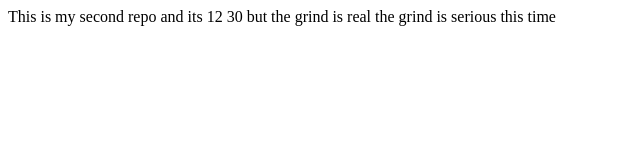
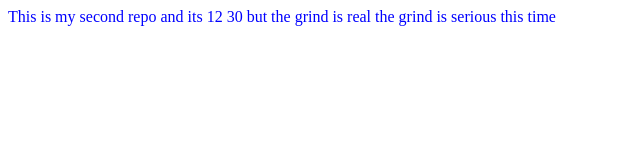
Before and after one commit to Devrajsingh7/local-repo, a plain HTML site: page index.html in a window 1280 px wide. Shown: the whole page, without its empty margins (0-640 px from the left). Drawn offline with Linux system fonts and the light colour scheme.

```diff
--- a/index.html
+++ b/index.html
@@ -1,2 +1,2 @@
 <p>This is my second repo and its 12 30 but the grind is real the grind is serious this time</p>
-<link rel=""stylesheet" href="style.css"
+<link rel="stylesheet" href="style.css">
```
